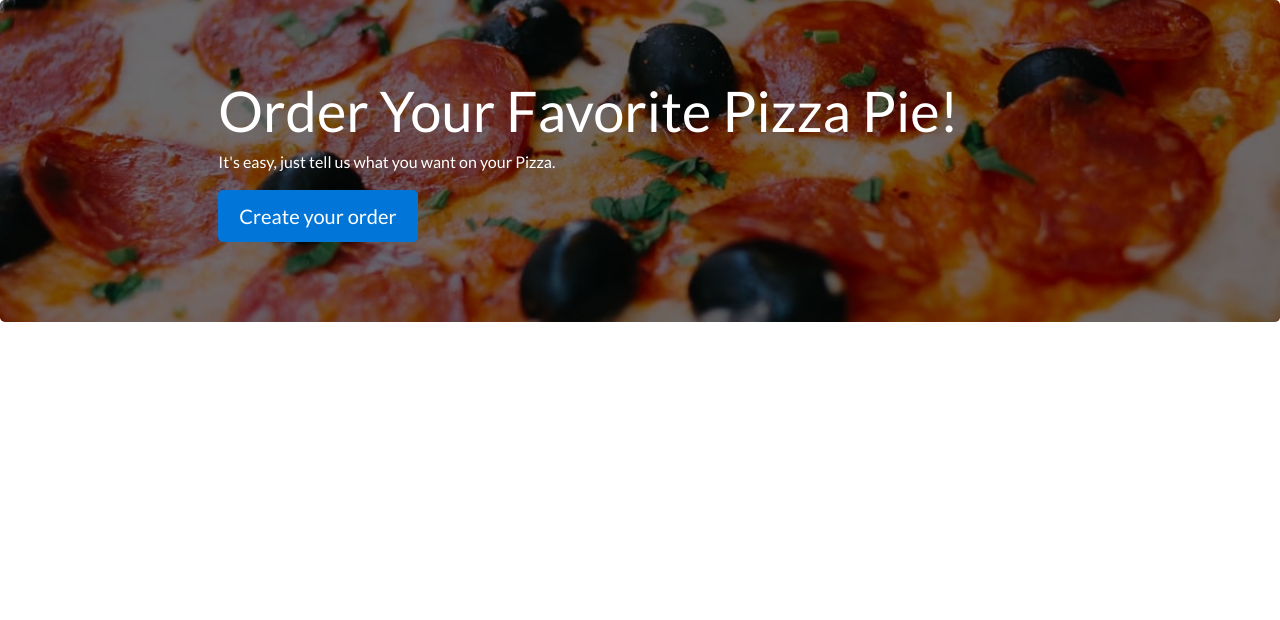
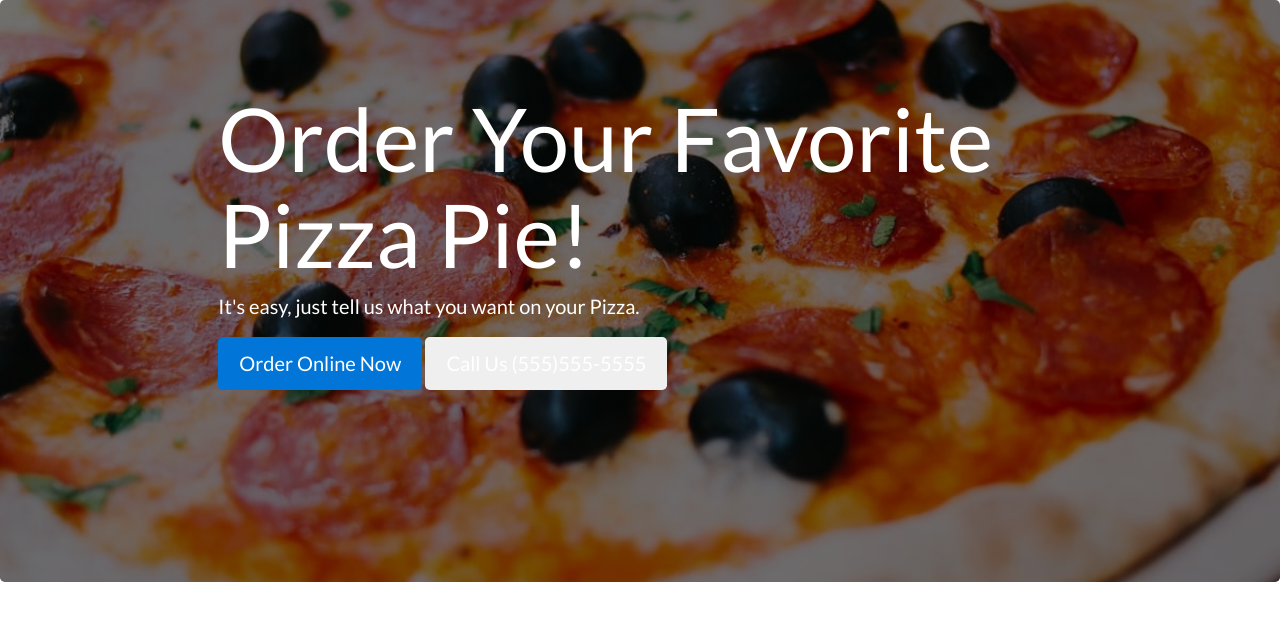
Before and after one commit to AyeZeeCodes/pizza-ordering-website, a plain HTML site: page index.html in a window 1280 px wide. Drawn offline with Linux system fonts and the light colour scheme.

Commit message:
improve styles on form

```diff
--- a/css/style.css
+++ b/css/style.css
@@ -8,11 +8,13 @@ body {
     background-size: cover;
     color: #fff;
     text-rendering: optimizeLegibility;
-    max-height: 400px;
-    padding: 5rem 0;
+    padding: 7% 0 15% 0;
 }
 #orderForm, .order-output {
   display: none;
+}
+#orderForm {
+  margin: 3rem 0;
 }
 .pay-now button {
   float: right;
--- a/index.html
+++ b/index.html
@@ -11,9 +11,10 @@
   <div class="jumbotron">
     <div class="row">
       <div class="col-lg-8 col-lg-offset-2">
-        <h1 class="display-4">Order Your Favorite Pizza Pie!</h1>
-        <p>It's easy, just tell us what you want on your Pizza.</p>
-        <a id="createOrderBtn" class="btn btn-primary btn-lg" href="#" role="button">Create your order</a>
+        <h1 class="display-2">Order Your Favorite Pizza Pie!</h1>
+        <p class="lead">It's easy, just tell us what you want on your Pizza.</p>
+        <a id="createOrderBtn" class="btn btn-primary btn-lg" href="#orderForm" role="button">Order Online Now</a>
+        <button class="btn btn-default btn-lg" role="button">Call Us (555)555-5555</button>
       </div>
     </div>
   </div>
```
